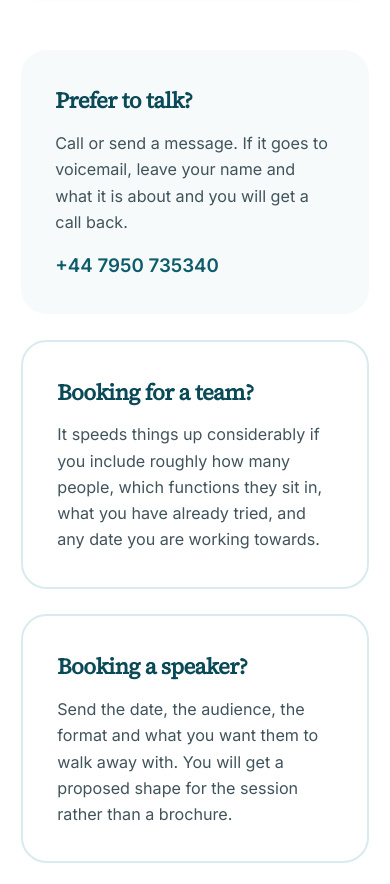
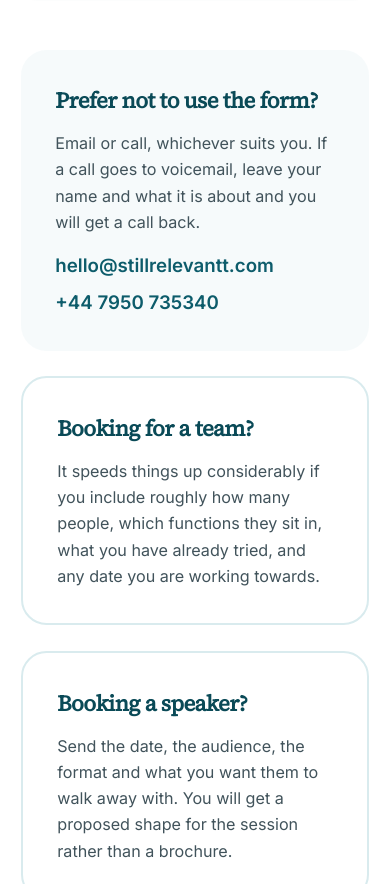
Before and after one commit to Stillrelevant/still-relevant-website, a Next.js app: page /contact in a window 390 px wide. Shown: the part 1236-2120 px from the top of the page. Built offline with nearby package versions, Linux system fonts and the light colour scheme.

Commit message:
Show email alongside phone on contact page

```diff
--- a/app/contact/page.js
+++ b/app/contact/page.js
@@ -25,12 +25,15 @@
 
           <aside className="space-y-6">
             <div className="rounded-3xl bg-teal-50/70 p-8">
-              <h2 className="text-[1.3rem]">Prefer to talk?</h2>
+              <h2 className="text-[1.3rem]">Prefer not to use the form?</h2>
               <p className="mt-3 text-[0.95rem] leading-relaxed text-slate">
-                Call or send a message. If it goes to voicemail, leave your name and what it is
-                about and you will get a call back.
+                Email or call, whichever suits you. If a call goes to voicemail, leave your name
+                and what it is about and you will get a call back.
               </p>
-              <a href={site.phoneHref} className="link-teal mt-4 inline-block text-[1.1rem]">
+              <a href={site.emailHref} className="link-teal mt-4 block text-[1.1rem] break-words">
+                {site.email}
+              </a>
+              <a href={site.phoneHref} className="link-teal mt-2 block text-[1.1rem]">
                 {site.phone}
               </a>
             </div>
```
